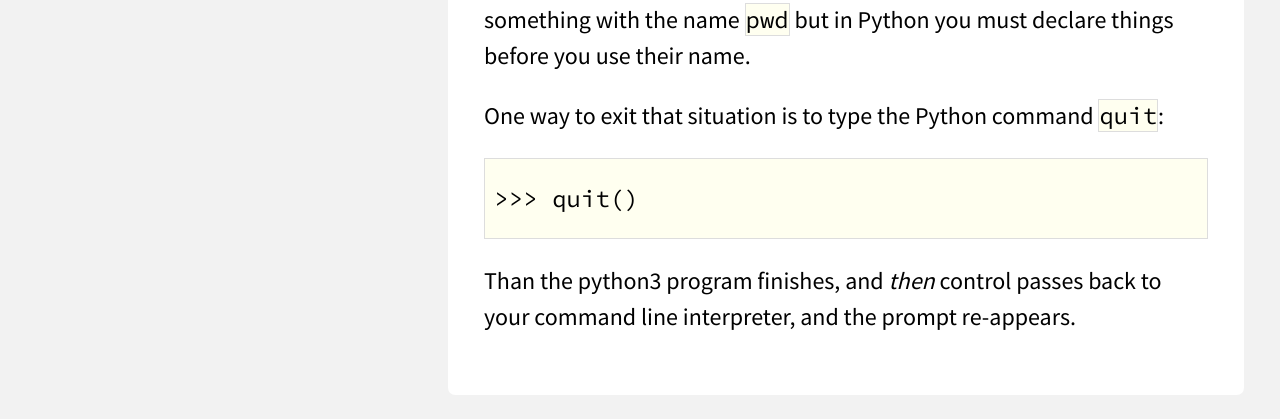
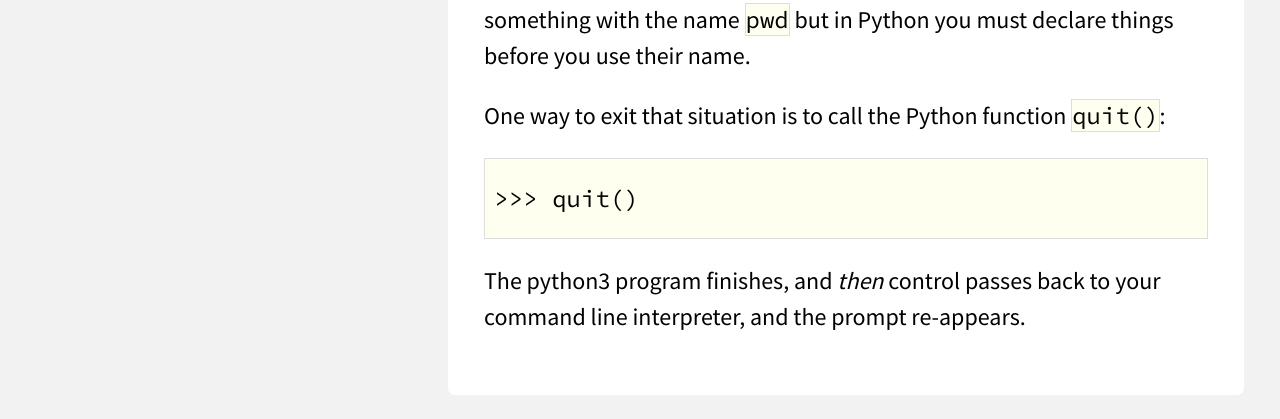
Before and after one commit to davewhiteland/compsci-superbasics, a Jekyll site: the page built from collections/_command-line/example-python3.md, in a window 1280 px wide. Shown: the part 1385-1804 px from the top of the page. Built offline with Jekyll 4.4.1, drawn with Linux system fonts in a browser that asks for light colours.

Commit message:
correct inaccurate wording in python3 example

```diff
--- a/collections/_command-line/example-python3.md
+++ b/collections/_command-line/example-python3.md
@@ -40,9 +40,9 @@ What's happened there is Python — not your command interpreter — has tried t
 understand you command. Python thinks you're referring to something with the
 name `pwd` but in Python you must declare things before you use their name.
 
-One way to exit that situation is to type the Python command `quit`:
+One way to exit that situation is to call the Python function `quit()`:
 
     >>> quit()
 
-Than the python3 program finishes, and _then_ control passes back to your
-command line interpreter, and the prompt re-appears.
+The python3 program finishes, and _then_ control passes back to your command
+line interpreter, and the prompt re-appears.
```
